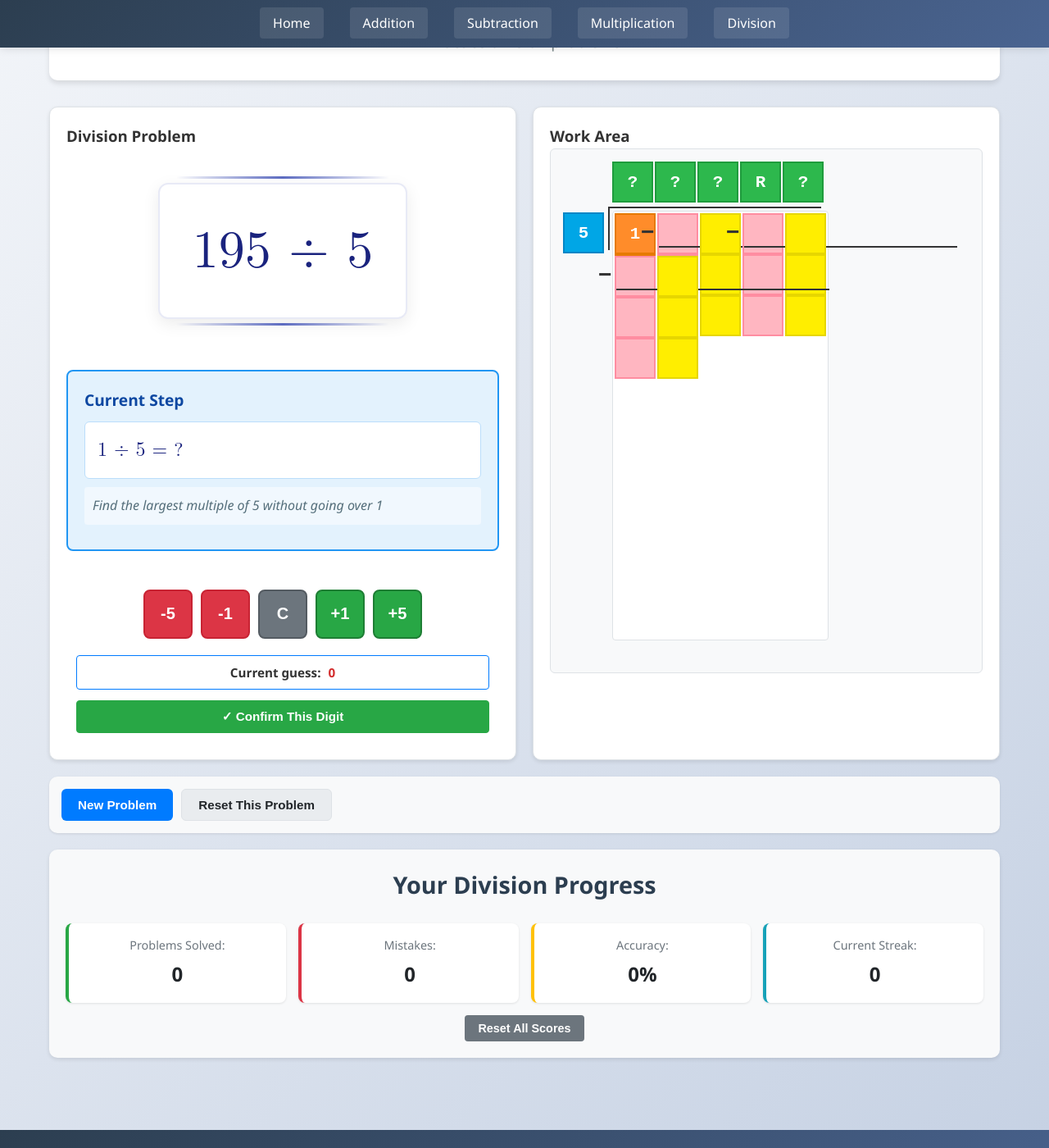
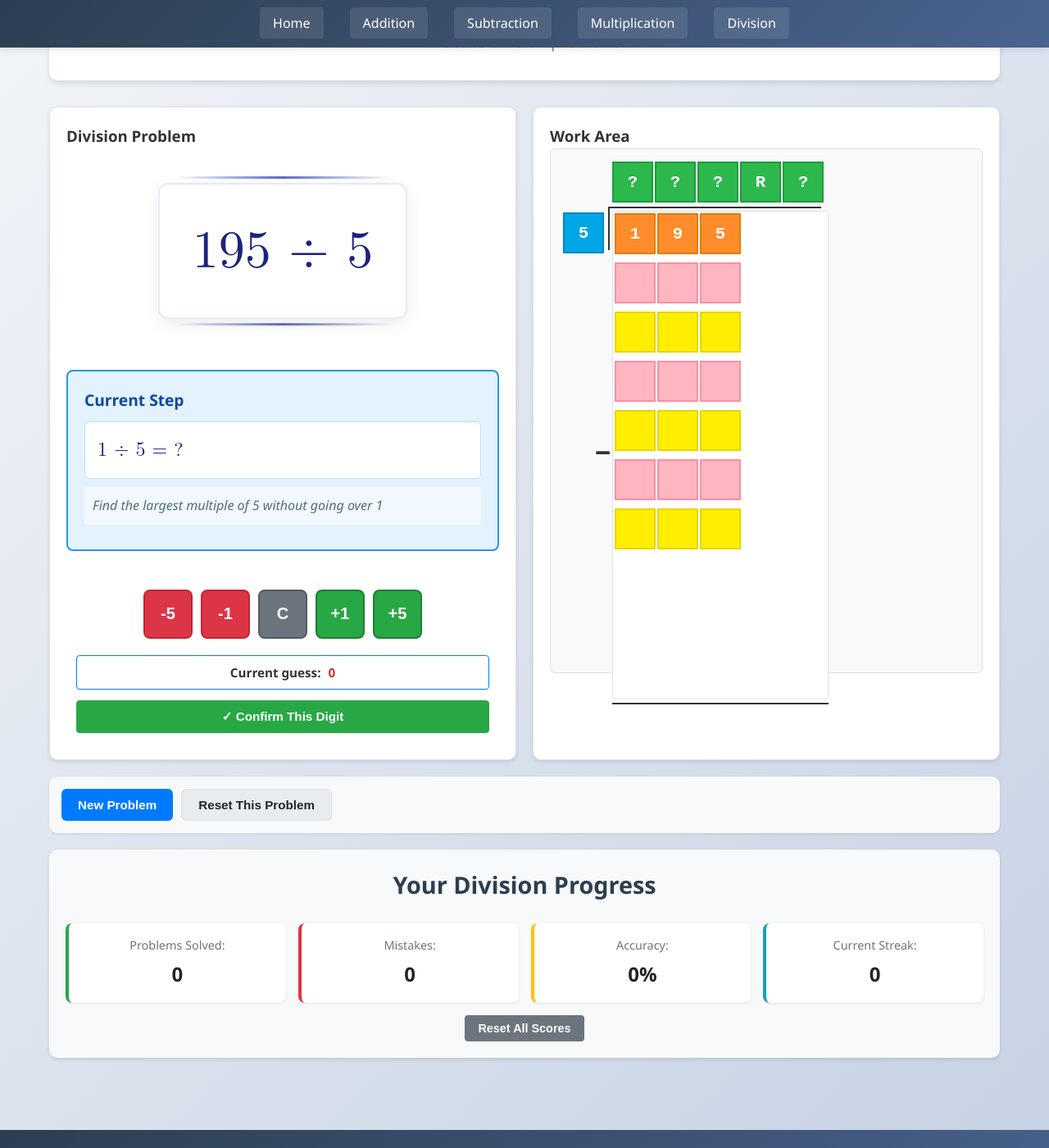
Before and after one commit to ZBZFirst/Math, a Jekyll site: the page built from division.md, in a window 1280 px wide and 1400 px high, scrolled down 198 px. Shown: the whole window at 82% size. Built offline with Jekyll 4.4.1, drawn with Linux system fonts in a browser that asks for light colours.

Commit message:
Update division.css

```diff
--- a/assets/css/division.css
+++ b/assets/css/division.css
@@ -477,10 +477,7 @@
 #r10c4 { grid-column: 4; grid-row: 10; }
 #r10c5 { grid-column: 5; grid-row: 10; }
 
-/* Subtraction sign for product rows */
-#r2c1::before,
-#r4c1::before,
-#r6c1::before {
+.product-row::before {
     content: "−";
     position: absolute;
     left: -22px;
@@ -492,22 +489,29 @@
     pointer-events: none;
 }
 
-/* Horizontal subtraction bars under product rows */
-#r2c1::after,
-#r4c1::after,
-#r6c1::after {
+
+.product-row {
+    position: relative;
+}
+
+.product-row::after {
     content: "";
     position: absolute;
-    bottom: -2px;
     left: 0;
-    width: 260px;
+    right: 0;
+    bottom: -6px;
     height: 2px;
     background-color: #333;
     pointer-events: none;
-    margin-bottom: 8px;
-
 }
 
+.work-row {
+    display: contents;
+}
+
+.work-grid {
+    row-gap: 10px; /* space for subtraction bars */
+}
 
 /* ============================================
    CONTROL BUTTONS STYLING
```
